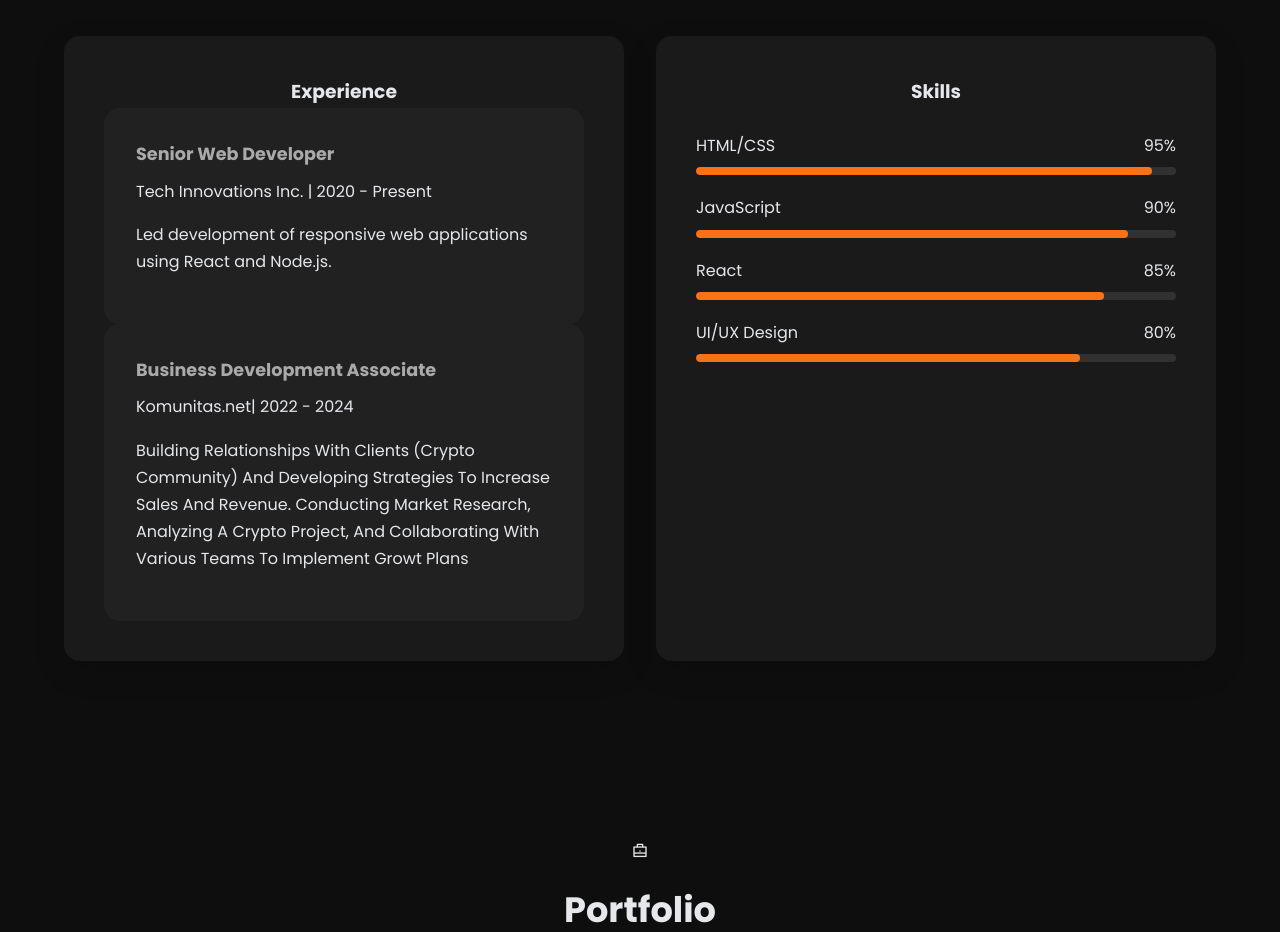
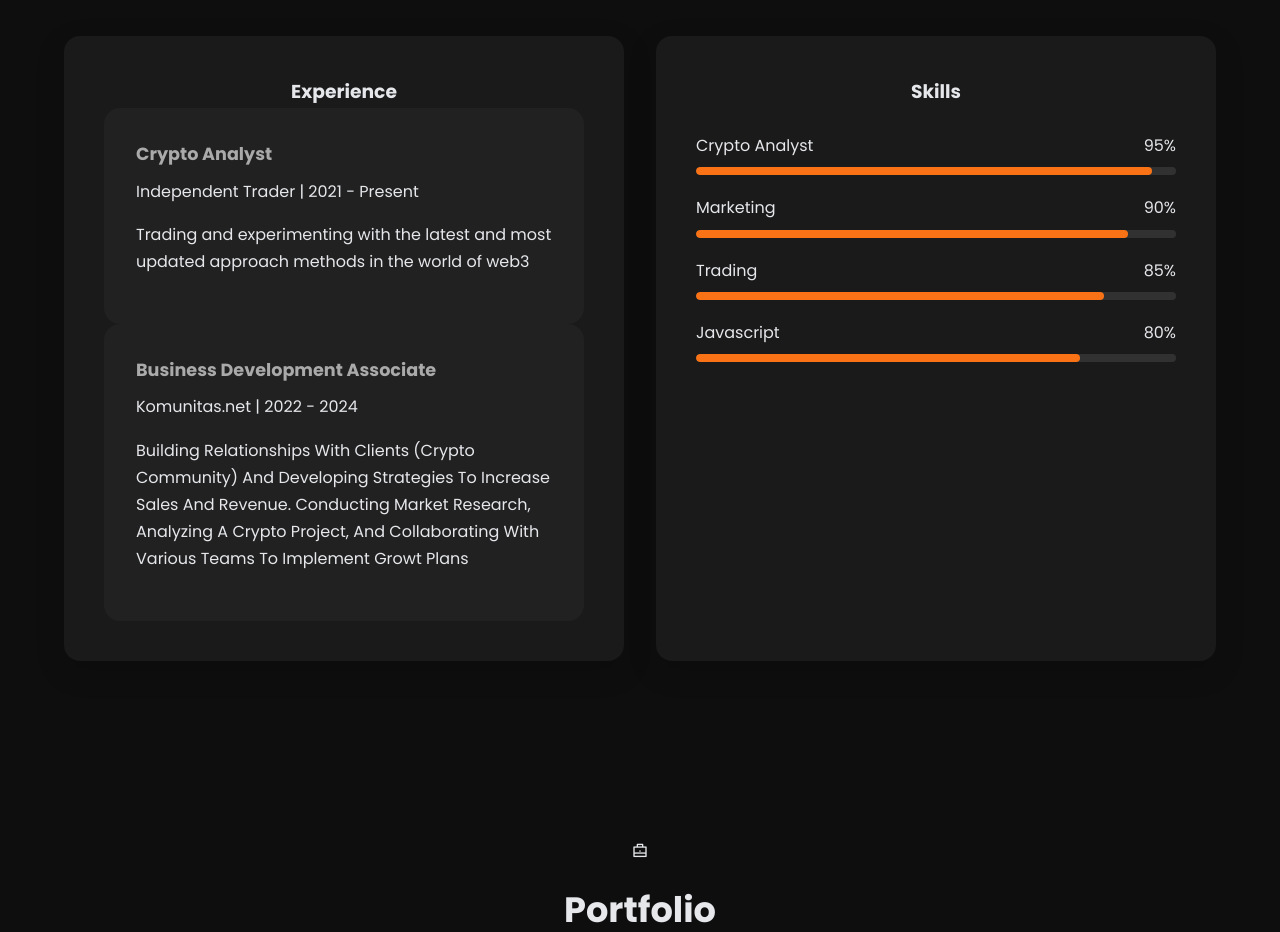
Before and after one commit to obangaga/CV, a plain HTML site: page index.html in a window 1280 px wide. Shown: the part 1702-2634 px from the top of the page. Drawn offline with nearby package versions, Linux system fonts and the light colour scheme.

Commit message:
Update index.html

```diff
--- a/index.html
+++ b/index.html
@@ -807,14 +807,14 @@
           <h3 class="text-center">Experience</h3>
 
           <div class="card">
-            <h4>Senior Web Developer</h4>
-            <p>Tech Innovations Inc. | 2020 - Present</p>
-            <p>Led development of responsive web applications using React and Node.js.</p>
+            <h4>Crypto Analyst</h4>
+            <p>Independent Trader | 2021 - Present</p>
+            <p>Trading and experimenting with the latest and most updated approach methods in the world of web3</p>
           </div>
 
           <div class="card">
             <h4>Business Development Associate </h4>
-            <p>Komunitas.net| 2022 - 2024</p>
+            <p>Komunitas.net | 2022 - 2024</p>
             <p>Building Relationships With Clients (Crypto Community) And Developing Strategies To Increase Sales And Revenue. Conducting Market Research, Analyzing A Crypto Project, And Collaborating With Various Teams To Implement Growt Plans</p>
           </div>
         </div>
@@ -825,7 +825,7 @@
           <div class="skill-bars">
             <div class="skill">
               <div class="skill-info">
-                <span>HTML/CSS</span>
+                <span>Crypto Analyst</span>
                 <span>95%</span>
               </div>
               <div class="skill-bar">
@@ -835,7 +835,7 @@
 
             <div class="skill">
               <div class="skill-info">
-                <span>JavaScript</span>
+                <span>Marketing</span>
                 <span>90%</span>
               </div>
               <div class="skill-bar">
@@ -845,7 +845,7 @@
 
             <div class="skill">
               <div class="skill-info">
-                <span>React</span>
+                <span>Trading</span>
                 <span>85%</span>
               </div>
               <div class="skill-bar">
@@ -855,7 +855,7 @@
 
             <div class="skill">
               <div class="skill-info">
-                <span>UI/UX Design</span>
+                <span>Javascript</span>
                 <span>80%</span>
               </div>
               <div class="skill-bar">
```
